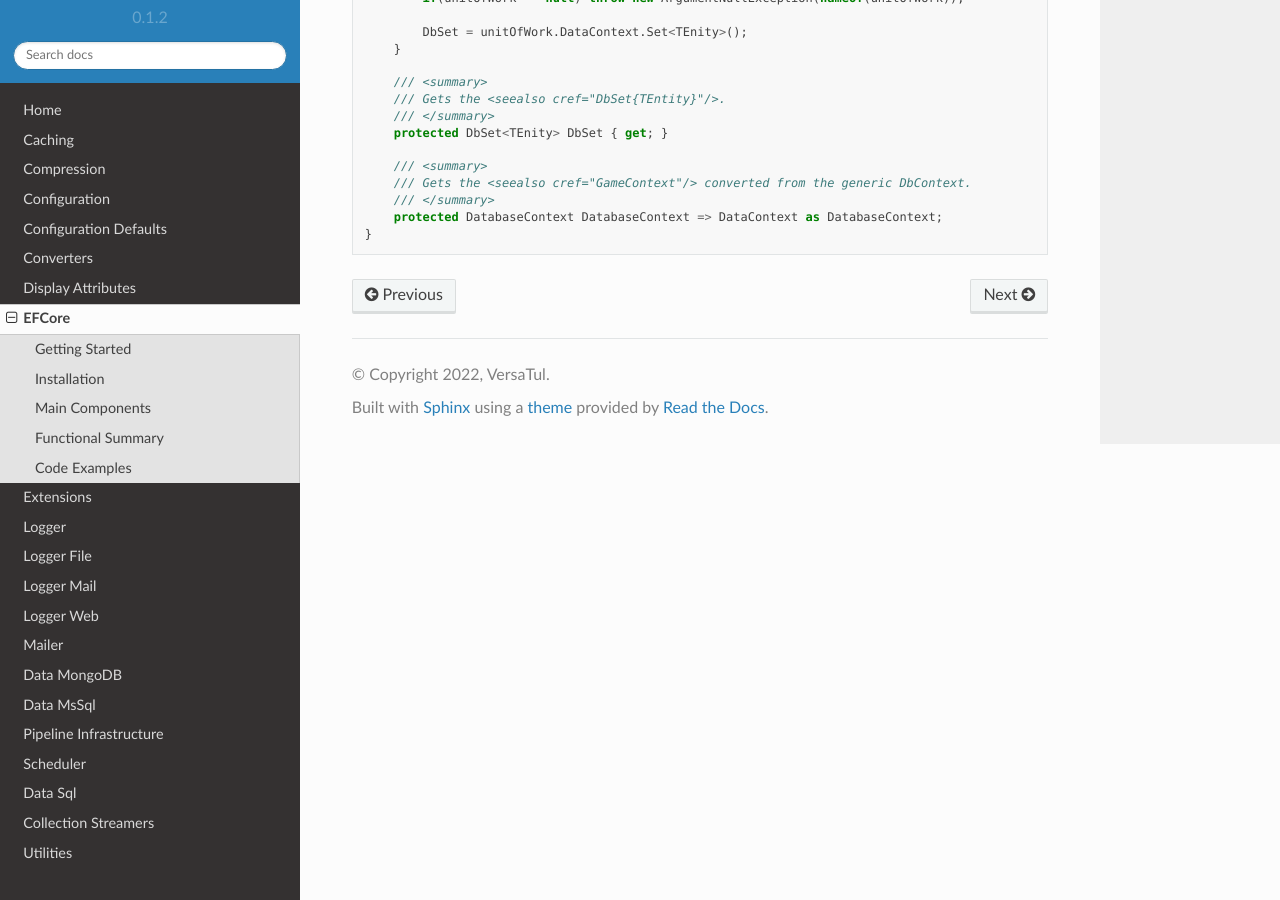
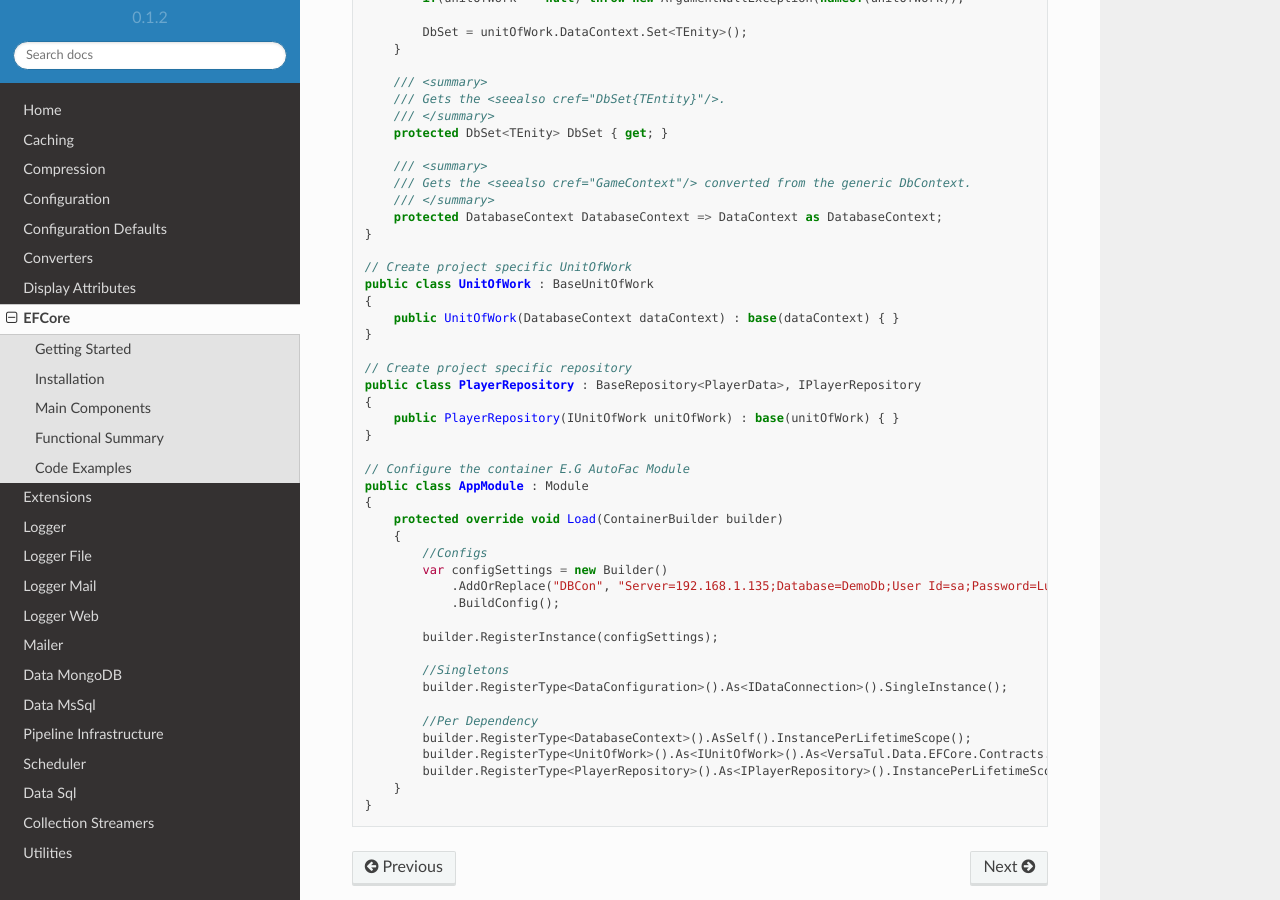
Before and after one commit to BjornWilliams/DocsVersaTul, a Sphinx documentation site: the page built from docs/source/efcore.rst, in a window 1280 px wide and 900 px high, scrolled down 2048 px. Built offline with Sphinx 7.4.7 and the Read the Docs theme 2.0.0, drawn with Linux system fonts in a browser that asks for light colours.

Commit message:
Update efcore.rst
add dependency Injection

```diff
--- a/docs/source/efcore.rst
+++ b/docs/source/efcore.rst
@@ -112,3 +112,37 @@ Code Examples
         /// </summary>
         protected DatabaseContext DatabaseContext => DataContext as DatabaseContext;
     }
+
+    // Create project specific UnitOfWork
+    public class UnitOfWork : BaseUnitOfWork
+    {
+        public UnitOfWork(DatabaseContext dataContext) : base(dataContext) { }
+    }
+
+    // Create project specific repository
+    public class PlayerRepository : BaseRepository<PlayerData>, IPlayerRepository
+    {
+        public PlayerRepository(IUnitOfWork unitOfWork) : base(unitOfWork) { }
+    }
+
+    // Configure the container E.G AutoFac Module
+    public class AppModule : Module
+    {
+        protected override void Load(ContainerBuilder builder)
+        {
+            //Configs
+            var configSettings = new Builder()
+                .AddOrReplace("DBCon", "Server=192.168.1.135;Database=DemoDb;User Id=sa;Password=Lumberjack256;Persist Security Info=True;")
+                .BuildConfig();
+
+            builder.RegisterInstance(configSettings);
+
+            //Singletons
+            builder.RegisterType<DataConfiguration>().As<IDataConnection>().SingleInstance();
+
+            //Per Dependency
+            builder.RegisterType<DatabaseContext>().AsSelf().InstancePerLifetimeScope();
+            builder.RegisterType<UnitOfWork>().As<IUnitOfWork>().As<VersaTul.Data.EFCore.Contracts.IUnitOfWork>().InstancePerLifetimeScope();
+            builder.RegisterType<PlayerRepository>().As<IPlayerRepository>().InstancePerLifetimeScope();
+        }
+    }
```
